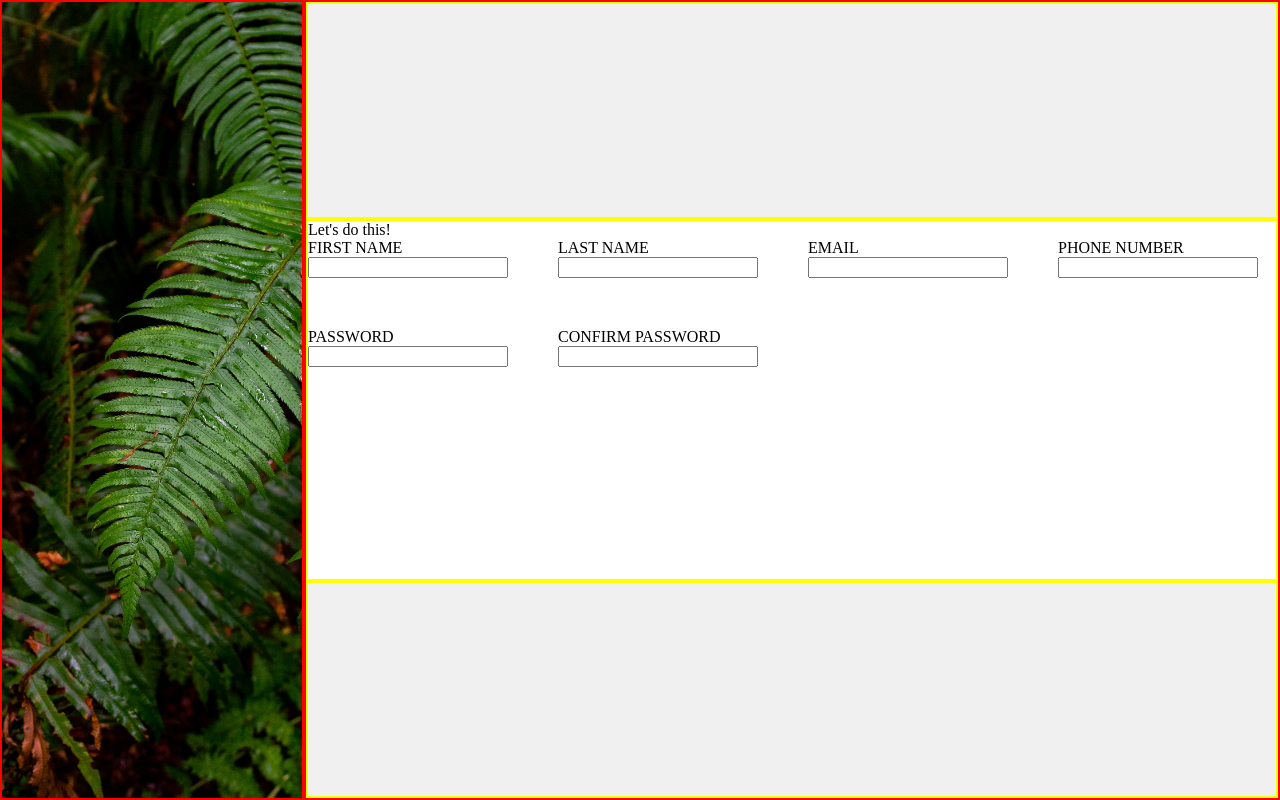
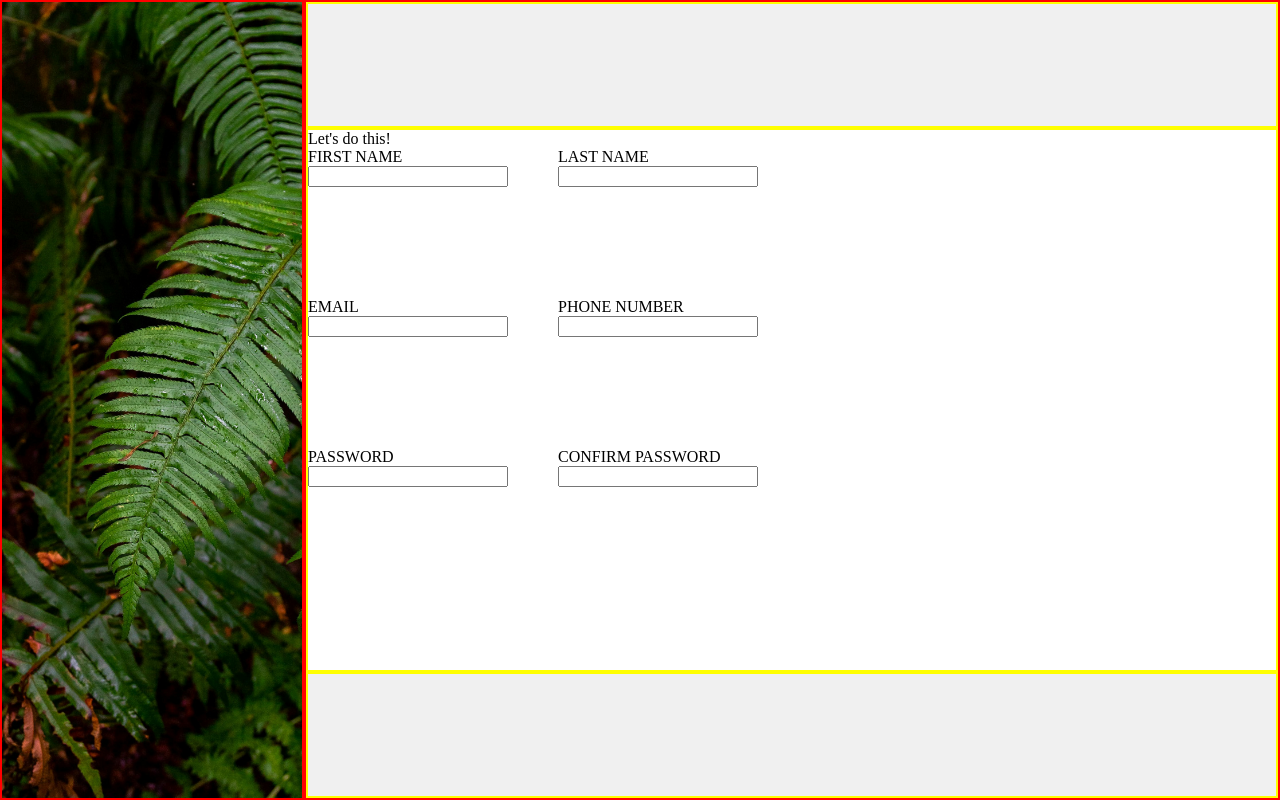
Before and after one commit to wildrobotgoose/odin-sign-up-form, a plain HTML site: page index.html in a window 1280 px wide. Drawn offline with Linux system fonts and the light colour scheme.

Commit message:
Use grid for form

```diff
--- a/style.css
+++ b/style.css
@@ -42,13 +42,12 @@ div.main-bottom {
 }
 
 form {
-    display: flex;
-    flex-wrap: wrap;
+    display: grid;
+    grid-template: 100px 100px 100px / 200px 200px;
     gap: 50px;
 }
 
 form > div {
-    width: 200px;
     display: flex;
     flex-direction: column;
 }
```
